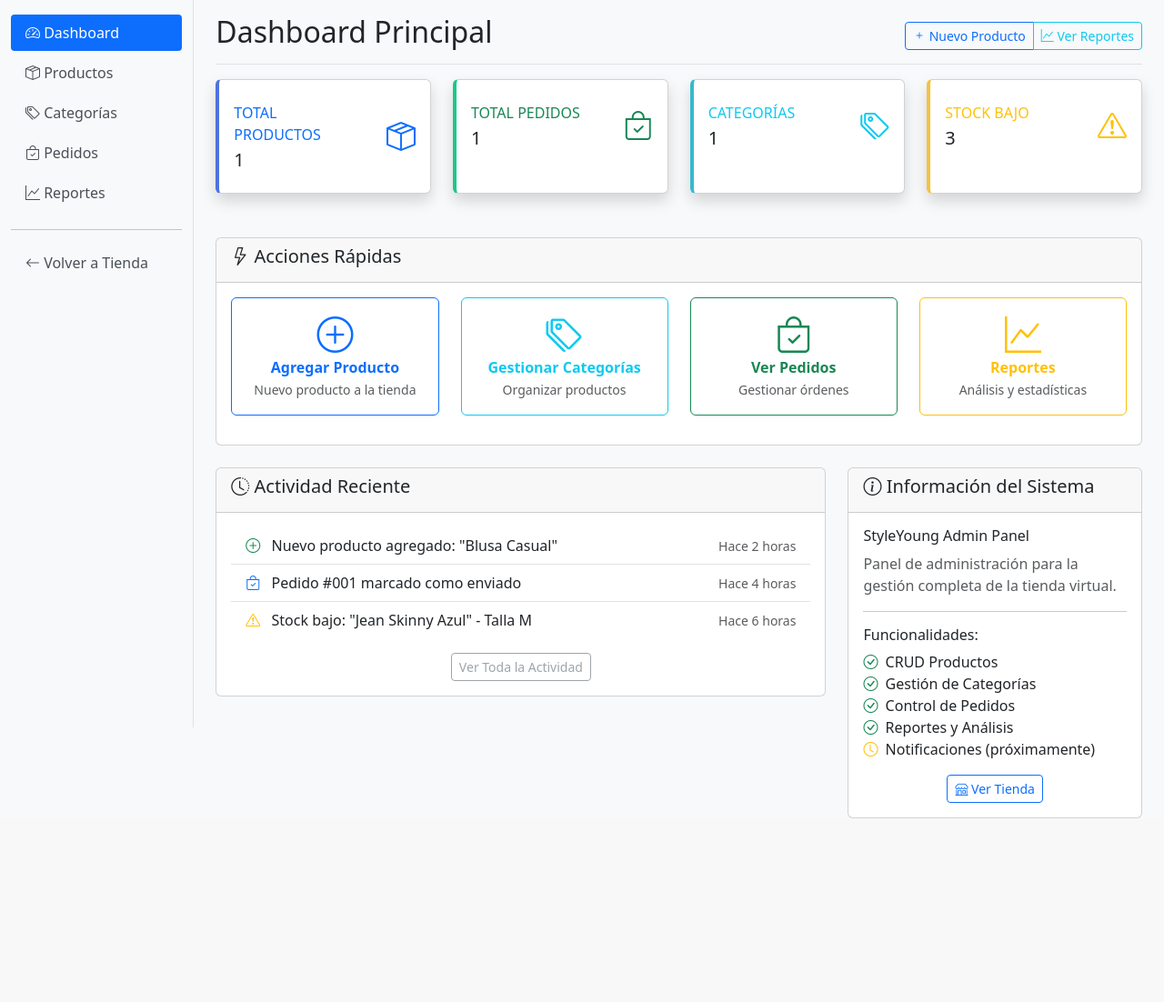
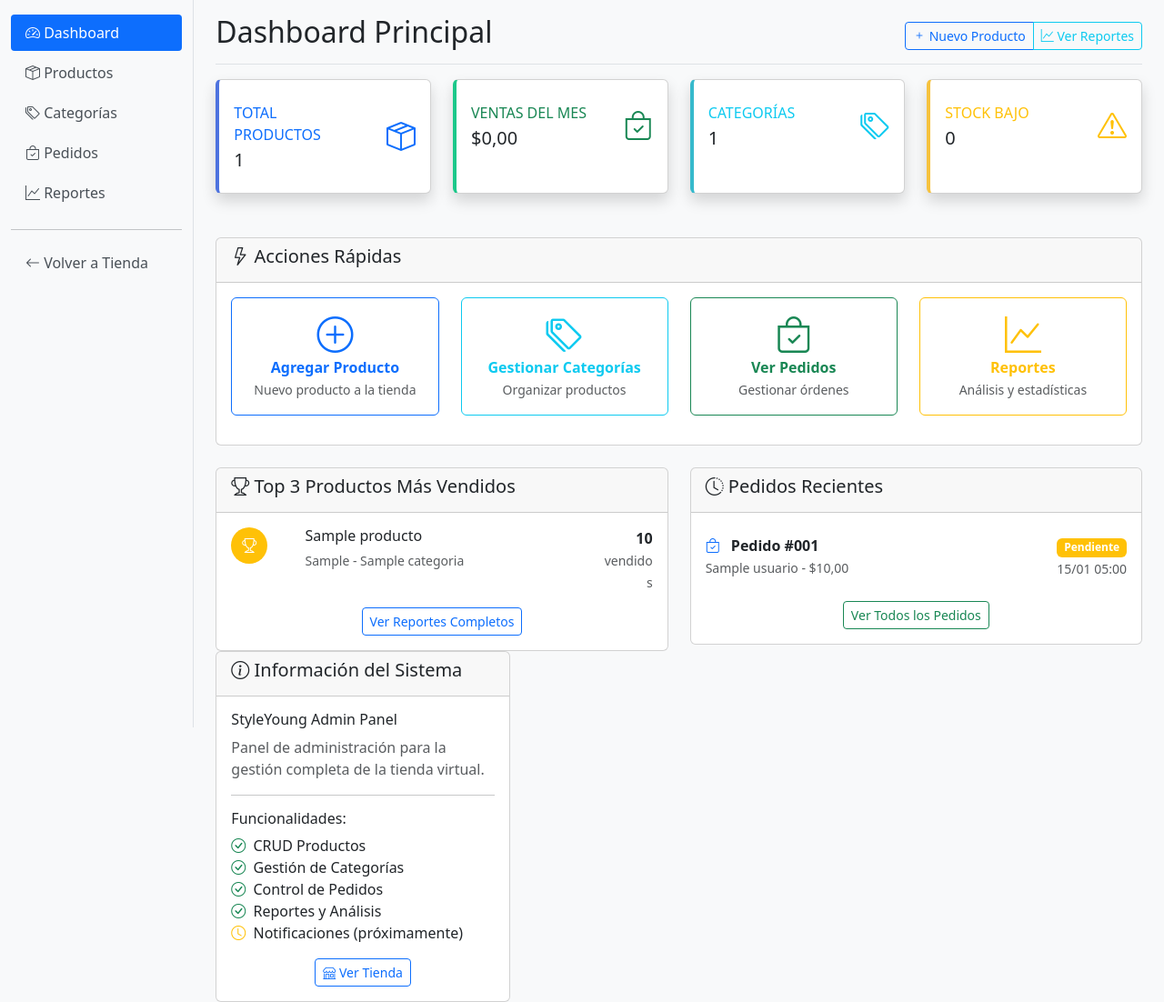
Before and after one commit to nicolas61v/styleyoung_project, a Django app: page /admin-panel/ in a window 1280 px wide. Shown: the part 56-1158 px from the top of the page at 91% size. Before the commit the page ends 956 px from the top, so only its background shows below. Run offline with Django 5.2, Linux system fonts and the light colour scheme; a user stored in the database is signed in; tables that the repository leaves empty hold one stand-in row (values such as "Sample post").

Commit message:
implemented top 3 dynamic produts

```diff
--- a/templates/admin/dashboard.html
+++ b/templates/admin/dashboard.html
@@ -40,9 +40,9 @@
                 <div class="row no-gutters align-items-center">
                     <div class="col mr-2">
                         <div class="text-xs font-weight-bold text-success text-uppercase mb-1">
-                            Total Pedidos
+                            Ventas del Mes
                         </div>
-                        <div class="h5 mb-0 font-weight-bold text-gray-800">{{ total_pedidos }}</div>
+                        <div class="h5 mb-0 font-weight-bold text-gray-800">${{ ventas_mes|floatformat:2 }}</div>
                     </div>
                     <div class="col-auto">
                         <i class="bi bi-bag-check fa-2x text-success"></i>
@@ -78,7 +78,7 @@
                         <div class="text-xs font-weight-bold text-warning text-uppercase mb-1">
                             Stock Bajo
                         </div>
-                        <div class="h5 mb-0 font-weight-bold text-gray-800">3</div>
+                        <div class="h5 mb-0 font-weight-bold text-gray-800">{{ productos_stock_bajo }}</div>
                     </div>
                     <div class="col-auto">
                         <i class="bi bi-exclamation-triangle fa-2x text-warning"></i>
@@ -132,41 +132,97 @@
     </div>
 </div>
 
-<!-- Actividad Reciente -->
+<!-- Top 3 Productos Más Vendidos -->
 <div class="row">
-    <div class="col-md-8">
+    <div class="col-md-6">
         <div class="card">
             <div class="card-header">
-                <h5><i class="bi bi-clock-history"></i> Actividad Reciente</h5>
+                <h5><i class="bi bi-trophy"></i> Top 3 Productos Más Vendidos</h5>
             </div>
             <div class="card-body">
-                <div class="list-group list-group-flush">
-                    <div class="list-group-item d-flex justify-content-between align-items-center">
-                        <div>
-                            <i class="bi bi-plus-circle text-success me-2"></i>
-                            Nuevo producto agregado: "Blusa Casual"
+                {% if top_productos %}
+                    {% for producto in top_productos %}
+                    <div class="row mb-3">
+                        <div class="col-2">
+                            <div class="{% if forloop.counter == 1 %}bg-warning{% elif forloop.counter == 2 %}bg-secondary{% else %}bg-info{% endif %} text-white rounded-circle d-flex align-items-center justify-content-center" style="width: 40px; height: 40px;">
+                                {% if forloop.counter == 1 %}
+                                    <i class="bi bi-trophy"></i>
+                                {% elif forloop.counter == 2 %}
+                                    <i class="bi bi-award"></i>
+                                {% else %}
+                                    <i class="bi bi-star"></i>
+                                {% endif %}
+                            </div>
                         </div>
-                        <small class="text-muted">Hace 2 horas</small>
+                        <div class="col-8">
+                            <h6 class="mb-1">{{ producto.nombre }}</h6>
+                            <small class="text-muted">{{ producto.marca }} - {{ producto.categoria.nombre }}</small>
+                        </div>
+                        <div class="col-2 text-end">
+                            <strong>{{ producto.total_vendidos }}</strong><br>
+                            <small class="text-muted">vendido{{ producto.total_vendidos|pluralize }}</small>
+                        </div>
                     </div>
-                    <div class="list-group-item d-flex justify-content-between align-items-center">
-                        <div>
-                            <i class="bi bi-bag-check text-primary me-2"></i>
-                            Pedido #001 marcado como enviado
+                    {% endfor %}
+                {% else %}
+                    <div class="text-center py-4">
+                        <i class="bi bi-graph-up display-4 text-muted"></i>
+                        <p class="mt-3 text-muted">No hay datos de ventas aún</p>
+                        <small class="text-muted">Los productos aparecerán aquí cuando tengas pedidos entregados.</small>
+                    </div>
+                {% endif %}
+
+                <div class="text-center mt-3">
+                    <a href="{% url 'tienda:admin_reportes' %}" class="btn btn-outline-primary btn-sm">
+                        Ver Reportes Completos
+                    </a>
+                </div>
+            </div>
+        </div>
+    </div>
+
+    <!-- Pedidos Recientes -->
+    <div class="col-md-6">
+        <div class="card">
+            <div class="card-header">
+                <h5><i class="bi bi-clock-history"></i> Pedidos Recientes</h5>
+            </div>
+            <div class="card-body">
+                {% if pedidos_recientes %}
+                    <div class="list-group list-group-flush">
+                        {% for pedido in pedidos_recientes %}
+                        <div class="list-group-item d-flex justify-content-between align-items-center px-0">
+                            <div>
+                                <i class="bi bi-bag-check text-primary me-2"></i>
+                                <strong>Pedido #{{ pedido.id|stringformat:"03d" }}</strong><br>
+                                <small class="text-muted">{{ pedido.usuario.nombre }} - ${{ pedido.total }}</small>
+                            </div>
+                            <div class="text-end">
+                                <span class="badge
+                                    {% if pedido.estado == 'pendiente' %}bg-warning
+                                    {% elif pedido.estado == 'procesando' %}bg-info
+                                    {% elif pedido.estado == 'enviado' %}bg-primary
+                                    {% elif pedido.estado == 'entregado' %}bg-success
+                                    {% else %}bg-danger
+                                    {% endif %}">
+                                    {{ pedido.get_estado_display }}
+                                </span><br>
+                                <small class="text-muted">{{ pedido.fecha_pedido|date:"d/m H:i" }}</small>
+                            </div>
                         </div>
-                        <small class="text-muted">Hace 4 horas</small>
+                        {% endfor %}
                     </div>
-                    <div class="list-group-item d-flex justify-content-between align-items-center">
-                        <div>
-                            <i class="bi bi-exclamation-triangle text-warning me-2"></i>
-                            Stock bajo: "Jean Skinny Azul" - Talla M
-                        </div>
-                        <small class="text-muted">Hace 6 horas</small>
+                {% else %}
+                    <div class="text-center py-4">
+                        <i class="bi bi-bag-x display-4 text-muted"></i>
+                        <p class="mt-3 text-muted">No hay pedidos aún</p>
                     </div>
-                </div>
+                {% endif %}
+
                 <div class="text-center mt-3">
-                    <button class="btn btn-outline-secondary btn-sm" disabled>
-                        Ver Toda la Actividad
-                    </button>
+                    <a href="{% url 'tienda:admin_pedidos' %}" class="btn btn-outline-success btn-sm">
+                        Ver Todos los Pedidos
+                    </a>
                 </div>
             </div>
         </div>
--- a/tienda/models.py
+++ b/tienda/models.py
@@ -33,6 +33,7 @@ class Producto(models.Model):
     material = models.CharField(max_length=50)
     categoria = models.ForeignKey(Categoria, on_delete=models.CASCADE)
     fecha_creacion = models.DateTimeField(auto_now_add=True)
+    total_vendidos = models.IntegerField(default=0)
 
     def obtener_detalles(self):
         """Obtener detalles completos del producto"""
@@ -50,6 +51,32 @@ class Producto(models.Model):
     def stock_total(self):
         """Calcular stock total sumando todas las tallas"""
         return sum(talla.stock for talla in self.talla_set.all())
+
+    def actualizar_ventas(self):
+        """Actualizar el contador de productos vendidos basado en pedidos entregados"""
+        from django.db.models import Sum
+        total = ItemPedido.objects.filter(
+            producto=self,
+            pedido__estado='entregado'
+        ).aggregate(Sum('cantidad'))['cantidad__sum'] or 0
+
+        self.total_vendidos = total
+        self.save()
+        return total
+
+    @classmethod
+    def get_top_vendidos(cls, limit=3):
+        """Obtener los productos más vendidos"""
+        return cls.objects.filter(total_vendidos__gt=0).order_by('-total_vendidos')[:limit]
+
+    @classmethod
+    def actualizar_todas_las_ventas(cls):
+        """Actualizar contadores de ventas para todos los productos"""
+        productos_actualizados = 0
+        for producto in cls.objects.all():
+            producto.actualizar_ventas()
+            productos_actualizados += 1
+        return productos_actualizados
 
     def __str__(self):
         return f"{self.nombre} - {self.marca}"
--- a/tienda/urls.py
+++ b/tienda/urls.py
@@ -13,6 +13,7 @@ urlpatterns = [
 
     # APIs AJAX
     path('api/busqueda/', views.busqueda_ajax, name='busqueda_ajax'),
+    path('api/actualizar-ventas/', views.actualizar_ventas, name='actualizar_ventas'),
 
     # URLs para administradores (/admin-panel/)
     path('admin-panel/', views.admin_dashboard, name='admin_dashboard'),
--- a/tienda/views.py
+++ b/tienda/views.py
@@ -133,14 +133,48 @@ def busqueda_ajax(request):
 @user_passes_test(es_admin)
 def admin_dashboard(request):
     """Dashboard principal para administradores"""
+    from django.db.models import Sum
+    from django.utils import timezone
+    from datetime import timedelta
+
+    # Estadísticas básicas
     total_productos = Producto.objects.count()
     total_pedidos = Pedido.objects.count()
     total_categorias = Categoria.objects.count()
 
+    # Productos con stock bajo (menos de 5 unidades)
+    productos_stock_bajo = Producto.objects.filter(
+        talla__stock__lt=5
+    ).distinct().count()
+
+    # Top 3 productos más vendidos (dinámico)
+    top_productos = Producto.get_top_vendidos(limit=3)
+
+    # Pedidos recientes (últimos 5)
+    pedidos_recientes = Pedido.objects.order_by('-fecha_pedido')[:5]
+
+    # Ventas del mes actual
+    primer_dia_mes = timezone.now().replace(day=1, hour=0, minute=0, second=0, microsecond=0)
+    ventas_mes = Pedido.objects.filter(
+        fecha_pedido__gte=primer_dia_mes,
+        estado='entregado'
+    ).aggregate(Sum('total'))['total__sum'] or 0
+
+    # Pedidos completados del mes
+    pedidos_completados_mes = Pedido.objects.filter(
+        fecha_pedido__gte=primer_dia_mes,
+        estado='entregado'
+    ).count()
+
     return render(request, 'admin/dashboard.html', {
         'total_productos': total_productos,
         'total_pedidos': total_pedidos,
-        'total_categorias': total_categorias
+        'total_categorias': total_categorias,
+        'productos_stock_bajo': productos_stock_bajo,
+        'top_productos': top_productos,
+        'pedidos_recientes': pedidos_recientes,
+        'ventas_mes': ventas_mes,
+        'pedidos_completados_mes': pedidos_completados_mes,
     })
 
 
@@ -177,9 +211,39 @@ def admin_pedidos(request):
 @user_passes_test(es_admin)
 def admin_reportes(request):
     """Reportes y estadísticas para administradores"""
-    # Por ahora básico, expandiremos después
+    from django.db.models import Sum, Count
+
+    # Actualizar contadores si se solicita
+    if request.GET.get('actualizar') == 'ventas':
+        productos_actualizados = Producto.actualizar_todas_las_ventas()
+        messages.success(request, f'Se actualizaron los contadores de {productos_actualizados} productos.')
+
+    # Top productos más vendidos (completo)
+    top_productos = Producto.objects.filter(total_vendidos__gt=0).order_by('-total_vendidos')[:10]
+
+    # Estadísticas por categoría
+    ventas_por_categoria = Categoria.objects.annotate(
+        total_vendidos=Sum('producto__total_vendidos')
+    ).order_by('-total_vendidos')
+
     productos = Producto.objects.all()
 
     return render(request, 'admin/reportes.html', {
-        'productos': productos
+        'productos': productos,
+        'top_productos': top_productos,
+        'ventas_por_categoria': ventas_por_categoria
     })
+
+
+@user_passes_test(es_admin)
+def actualizar_ventas(request):
+    """Vista para actualizar contadores de ventas manualmente"""
+    if request.method == 'POST':
+        productos_actualizados = Producto.actualizar_todas_las_ventas()
+        return JsonResponse({
+            'success': True,
+            'productos_actualizados': productos_actualizados,
+            'message': f'Se actualizaron {productos_actualizados} productos.'
+        })
+
+    return JsonResponse({'success': False, 'message': 'Método no permitido'})
```
Also changed, not shown: templates/admin/reportes.html (+31 -0 lines), db.sqlite3, tienda/migrations/0002_producto_total_vendidos.py (added).
